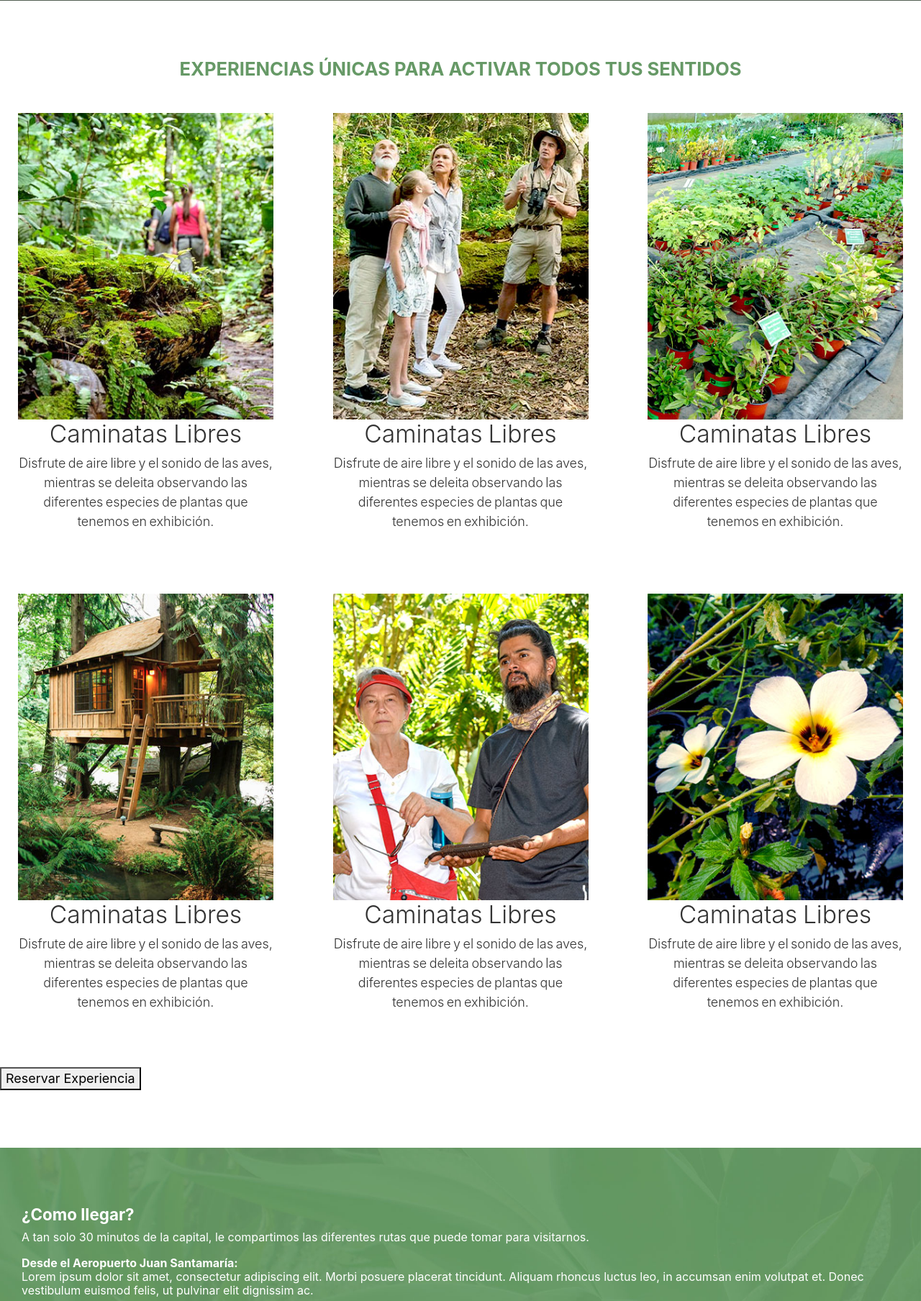
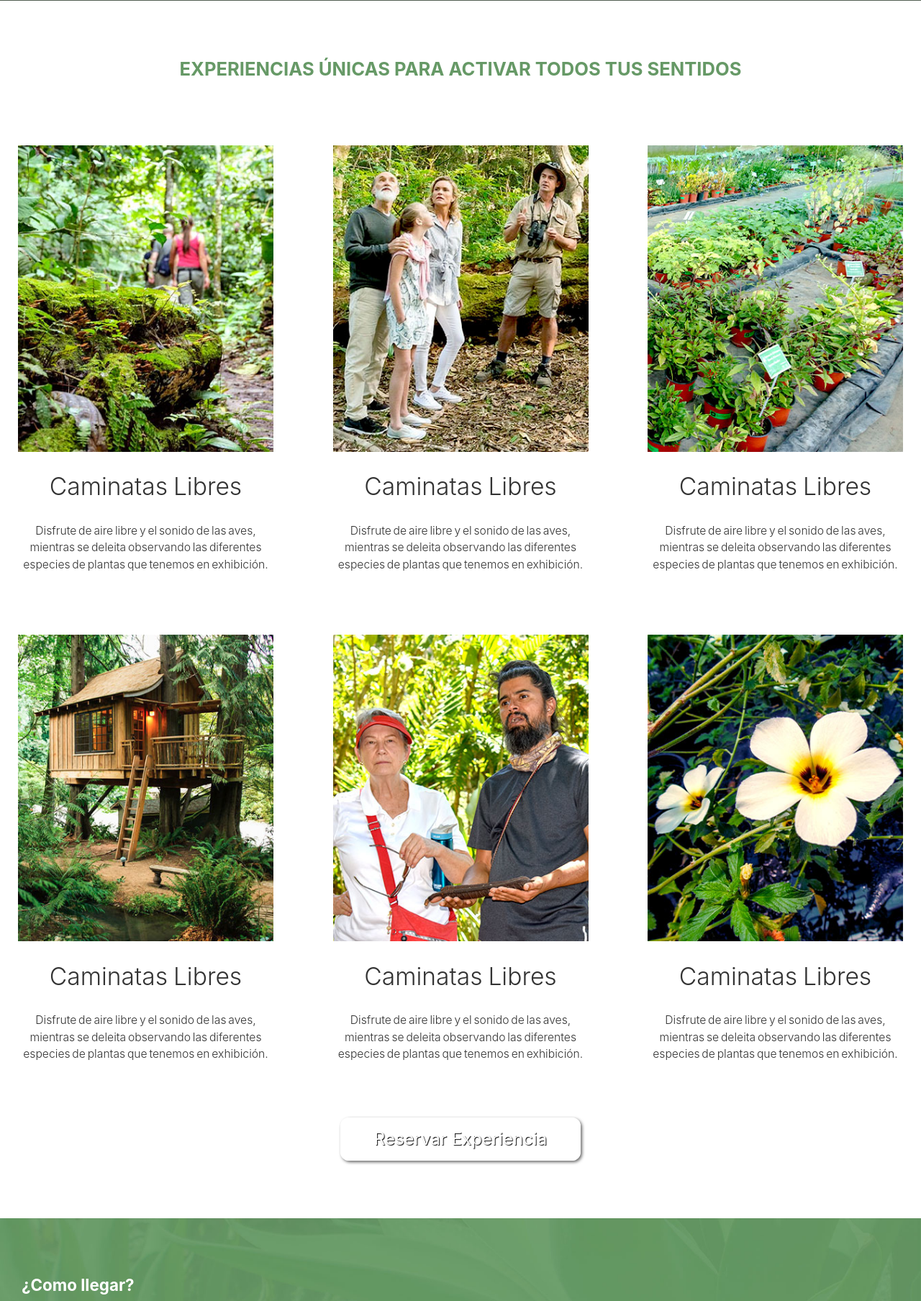
Before and after one commit to animefanatik/bootstrapTheArk, a PHP site: page / in a window 1280 px wide. Shown: the part 1005-2813 px from the top of the page at 72% size. Run offline with PHP 8.4, Linux system fonts and the light colour scheme; some libraries are stand-ins or nearby versions.

Commit message:
CSS Update

```diff
--- a/css/theArk.css
+++ b/css/theArk.css
@@ -17,14 +17,17 @@ body {font-size: 112.15%; background: url('/images/botanical-garden.jpg') no-rep
 #hero h2 {font-size: 2rem; text-shadow: 1px 1px 2px #111; }
 #hero hr {border-top: 1px solid #FFF; margin: 50px auto; width: 50%; max-width: 450px;}
 #hero .btn-link {background: rgba(5,57,36,.5); margin-top: 50px;}
+#hero .btn-link:hover {background: rgba(5,57,36,.8); margin-top: 50px;}
 
-.btn-link {text-decoration: none; color: #FFF; border: 2px solid #FFF; font-size: 1.5rem; border-radius: 12px; text-shadow: 1px 1px 1px #111; box-shadow: 2px 2px 4px #666; padding: 10px 45px;}
+.btn-link {text-decoration: none; color: #FFF; border: 2px solid #FFF; font-size: 1.5rem; border-radius: 12px; text-shadow: 1px 1px 1px #111; box-shadow: 2px 2px 4px #666; padding: 10px 45px; cursor: pointer;}
 
-#exp {background: #FFF;}
-#exp h1 {font-size:1.6rem; color:#669966; text-align: center; margin-bottom: 35px; }
-.expItem {width: 80%; max-width: 375px; padding: 10px; text-decoration: none; color: #333; margin-bottom: 50px; text-align: center; font-weight: 300; word-spacing: -0.1rem;}
+#exp {background: #FFF; text-align: center;}
+#exp h1 {font-size:1.6rem; color:#669966;}
+#expAll {margin-top: 5rem; }
+.expItem {width: 80%; max-width: 375px; padding: 10px; text-decoration: none; color: #333; margin-bottom: 50px; font-weight: 300; word-spacing: -0.1rem; font-size:0.98rem; }
+.expItem h2 {font-weight: 300; font-size: 2.1rem; margin: 1.8rem}
 .expItem:hover {text-decoration: none; color: #333;}
-.expItem h2 {font-weight: 300; font-size: 2.1rem}
+#exp .btn {margin: 0px auto;}
 
 #map {background: url(/images/costa-rica-nature.jpg) no-repeat center center fixed; overflow: hidden; background-size:cover; color: #FFF;}
 #map h2 {font-size: 1.4rem;}
--- a/index.html
+++ b/index.html
@@ -113,7 +113,7 @@
                     </article>
                 </a>
             </div>
-            <button>Reservar Experiencia</button>
+            <div class="btn btn-link">Reservar Experiencia</div>
         </div>
         <div id="map" class="ptpb">
             <div class="fixedWidth d-flex align-items-center row">
```
